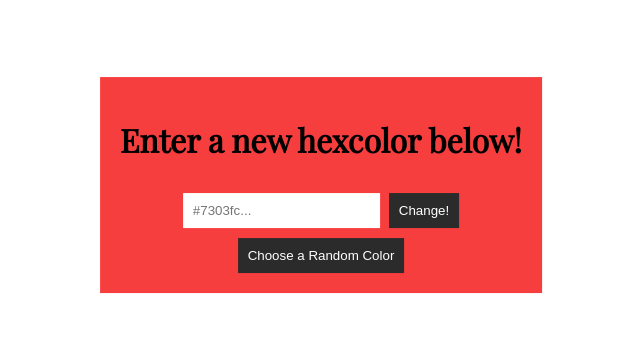
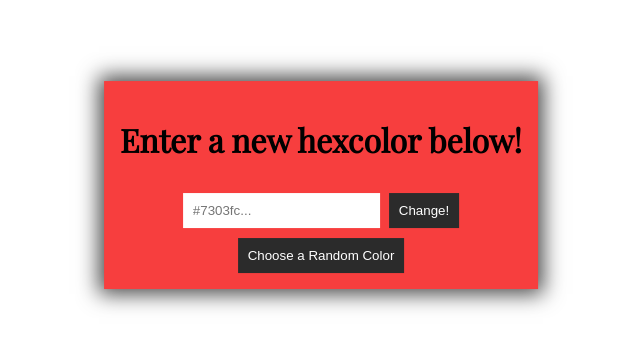
Before and after one commit to JonnyMate/Apex-Color, a plain HTML site: page index.html in a window 1280 px wide. Shown: the part 215-564 px from the top of the page, without its empty margins (319-959 px from the left). Drawn offline with nearby package versions, Linux system fonts and the light colour scheme.

Commit message:
Box-shadow added

```diff
--- a/style.scss
+++ b/style.scss
@@ -35,7 +35,9 @@ button {
   @extend .page-center;
   text-align: center;
   background-color: $main;
-  padding: 20px;
+  padding: 1rem;
+  box-shadow: 0px 0px 20px 5px #474747;
+  // Change input to line that highlights on focus
 
   // Add stuff on hover that does that cool underline transitiont thing - yes
   // h1 {
```
Also changed, not shown: style.css, 1 other file.
